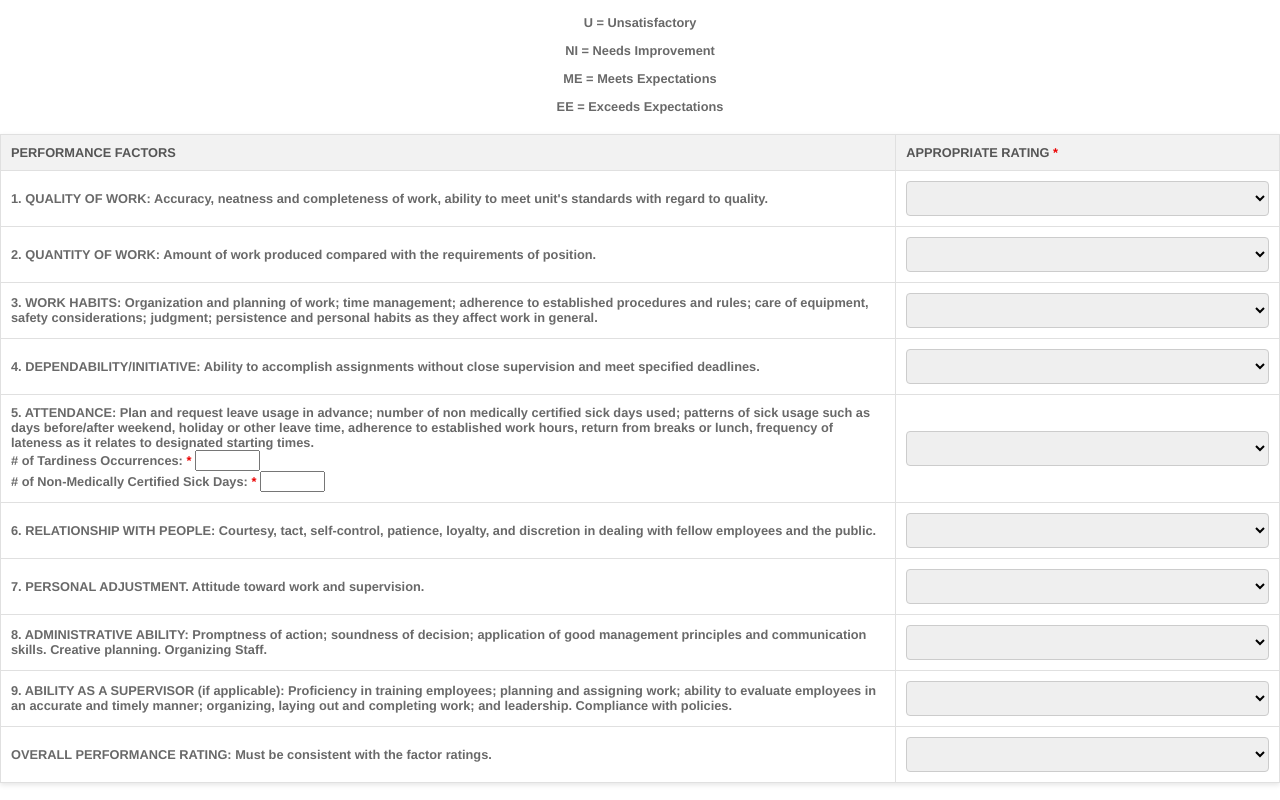
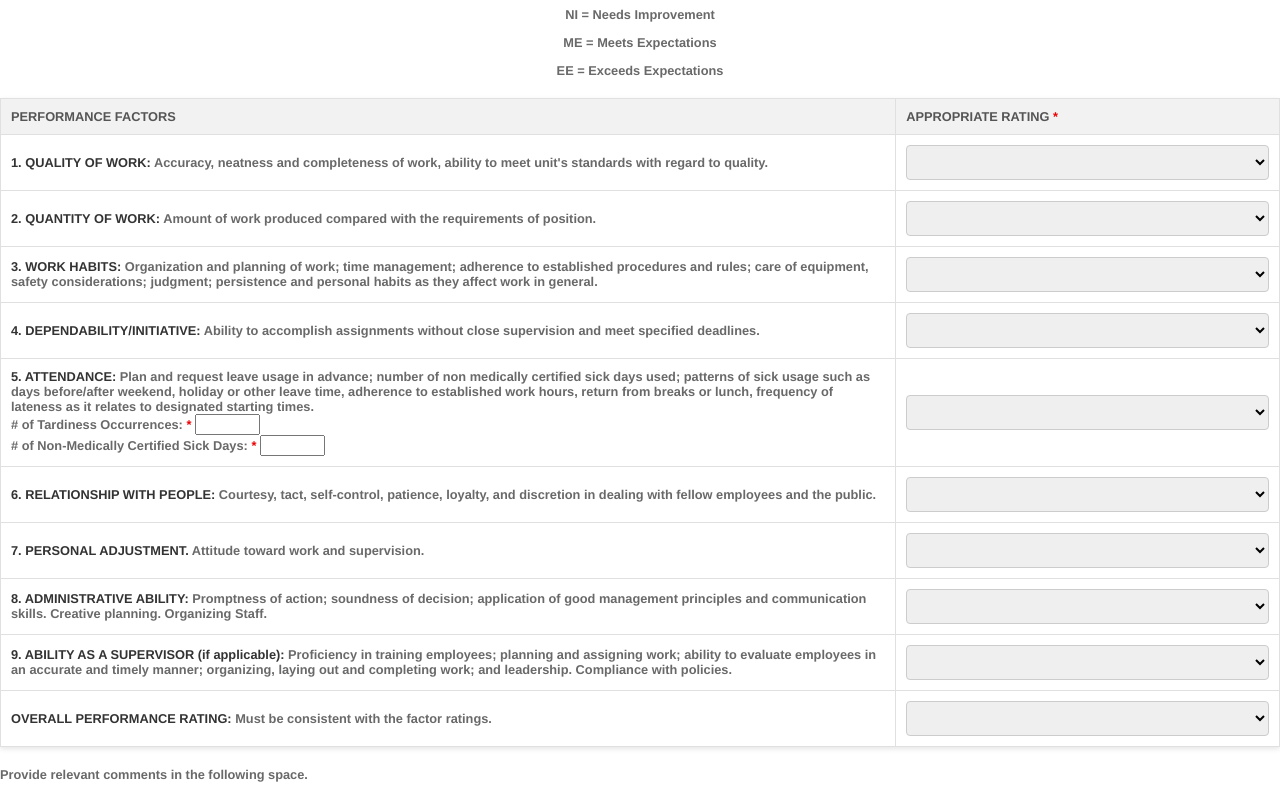
Before and after one commit to JSW5732/Employee-Performance-Rating, a plain HTML site: page EPR-Site.html in a window 1280 px wide. Shown: the part 460-1260 px from the top of the page. Drawn offline with Linux system fonts and the light colour scheme.

Commit message:
bolded fonts

```diff
--- a/EPR-Res/style.css
+++ b/EPR-Res/style.css
@@ -41,7 +41,7 @@
     margin-bottom: 20px; /* Add some space below this section */
 }
 .asterisk {
-  color: #EB0000;
+    color: #EB0000;
 }
 /* Style for the new performance ratings link */
 .performance-link {
@@ -63,6 +63,12 @@
 .performance-link a:hover {
     background-color: #cceeff; /* Lighter blue on hover */
     color: #003d80; /* Darker text on hover */
+}
+
+/* NEW: Rule to make the text bold before the colon */
+.performance-bold {
+    font-weight: bold;
+    color: #333; /* Darker color for emphasis */
 }
 
 table {
--- a/EPR-Site.html
+++ b/EPR-Site.html
@@ -5,7 +5,7 @@
 <body>
 
 <div class="header-container">
-  <img src="./EPR-Res/FJD-Seal.png" alt="First Judicial District of Pennsylvania Seal" class="logo">
+  <img src="./EPR-Res/FJD-Seal.jpg" alt="First Judicial District of Pennsylvania Seal" class="logo">
   <div class="header-text">
     <h1>First Judicial District of Pennsylvania</h1>
     <h2>EMPLOYEE PERFORMANCE RATING - SUPERVISORY & ADMINISTRATIVE</h2>
@@ -55,7 +55,7 @@
       <th>APPROPRIATE RATING <span class="asterisk">*</span></th>
     </tr>
     <tr>
-      <td>1. QUALITY OF WORK: Accuracy, neatness and completeness of work, ability to meet unit's standards with regard to quality.</td>
+      <td><span class="performance-bold">1. QUALITY OF WORK:</span> Accuracy, neatness and completeness of work, ability to meet unit's standards with regard to quality.</td>
       <td>
         <select id ="p1" name="rating_quality_of_work" aria-label="rating_quality_of_work" required>
           <option value="" selected disabled hidden></option>
@@ -67,7 +67,7 @@
       </td>
     </tr>
     <tr>
-      <td>2. QUANTITY OF WORK: Amount of work produced compared with the requirements of position.</td>
+      <td><span class="performance-bold">2. QUANTITY OF WORK:</span> Amount of work produced compared with the requirements of position.</td>
       <td>
         <select id ="p2" name="rating_quanity_of_work" aria-label="rating_quanity_of_work" required>
           <option value="" selected disabled hidden></option>
@@ -79,7 +79,7 @@
       </td>
     </tr>
     <tr>
-      <td>3. WORK HABITS: Organization and planning of work; time management; adherence to established procedures and rules; care of equipment, safety considerations; judgment; persistence and personal habits as they affect work in general.</td>
+      <td><span class="performance-bold">3. WORK HABITS:</span> Organization and planning of work; time management; adherence to established procedures and rules; care of equipment, safety considerations; judgment; persistence and personal habits as they affect work in general.</td>
       <td>
         <select id ="p3"name="rating_work_habits" aria-label="rating_work_habits" required>
           <option value="" selected disabled hidden></option>
@@ -91,7 +91,7 @@
       </td>
     </tr>
     <tr>
-      <td>4. DEPENDABILITY/INITIATIVE: Ability to accomplish assignments without close supervision and meet specified deadlines.</td>
+      <td><span class="performance-bold">4. DEPENDABILITY/INITIATIVE:</span> Ability to accomplish assignments without close supervision and meet specified deadlines.</td>
       <td>
         <select id ="p4" name="rating_dependability_initiative" aria-label="rating_dependability_initiative" required>
           <option value="" selected disabled hidden></option>
@@ -104,7 +104,7 @@
     </tr>
     <tr>
       <td>
-        5. ATTENDANCE: Plan and request leave usage in advance; number of non medically certified sick days used; patterns of sick usage such as days before/after weekend, holiday or other leave time, adherence to established work hours, return from breaks or lunch, frequency of lateness as it relates to designated starting times.<br>
+        <span class="performance-bold">5. ATTENDANCE:</span> Plan and request leave usage in advance; number of non medically certified sick days used; patterns of sick usage such as days before/after weekend, holiday or other leave time, adherence to established work hours, return from breaks or lunch, frequency of lateness as it relates to designated starting times.<br>
         # of Tardiness Occurrences: <span class="asterisk">*</span> <input type="text" size="5" maxlength="3" id= "tardy"name="tardiness_occurrences" aria-label="tardiness_occurrences" required><br>
         # of Non-Medically Certified Sick Days: <span class="asterisk">*</span> <input type="text" size="5" maxlength="3" id="sickDays" name="non_med_sick_days" aria-label="non_med_sick_days" required>
       </td>
@@ -119,7 +119,7 @@
       </td>
     </tr>
     <tr>
-      <td>6. RELATIONSHIP WITH PEOPLE: Courtesy, tact, self-control, patience, loyalty, and discretion in dealing with fellow employees and the public.</td>
+      <td><span class="performance-bold">6. RELATIONSHIP WITH PEOPLE:</span> Courtesy, tact, self-control, patience, loyalty, and discretion in dealing with fellow employees and the public.</td>
       <td>
         <select id ="p6" name="rating_relationship_with_people" aria-label="rating_relationship_with_people" required>
           <option value="" selected disabled hidden></option>
@@ -131,7 +131,7 @@
       </td>
     </tr>
     <tr>
-      <td>7. PERSONAL ADJUSTMENT. Attitude toward work and supervision.</td>
+      <td><span class="performance-bold">7. PERSONAL ADJUSTMENT.</span> Attitude toward work and supervision.</td>
       <td>
         <select id ="p7" name="rating_personal_adjustment" aria-label="rating_personal_adjustment" required>
           <option value="" selected disabled hidden></option>
@@ -143,7 +143,7 @@
       </td>
     </tr>
     <tr>
-      <td>8. ADMINISTRATIVE ABILITY: Promptness of action; soundness of decision; application of good management principles and communication skills. Creative planning. Organizing Staff.</td>
+      <td><span class="performance-bold">8. ADMINISTRATIVE ABILITY:</span> Promptness of action; soundness of decision; application of good management principles and communication skills. Creative planning. Organizing Staff.</td>
       <td>
         <select id ="p8"name="rating_administrative_ability" aria-label="rating_administrative_ability" required>
           <option value="" selected disabled hidden></option>
@@ -155,7 +155,7 @@
       </td>
     </tr>
     <tr>
-      <td>9. ABILITY AS A SUPERVISOR (if applicable): Proficiency in training employees; planning and assigning work; ability to evaluate employees in an accurate and timely manner; organizing, laying out and completing work; and leadership. Compliance with policies. </td>
+      <td><span class="performance-bold">9. ABILITY AS A SUPERVISOR (if applicable):</span> Proficiency in training employees; planning and assigning work; ability to evaluate employees in an accurate and timely manner; organizing, laying out and completing work; and leadership. Compliance with policies. </td>
       <td>
         <select id ="p9"name="rating_ability_as_supervisor" aria-label="rating_ability_as_supervisor" required>
           <option value="" selected disabled hidden></option>
@@ -167,7 +167,7 @@
       </td>
     </tr>
     <tr>
-      <td>OVERALL PERFORMANCE RATING: Must be consistent with the factor ratings.</td>
+      <td><span class="performance-bold">OVERALL PERFORMANCE RATING:</span> Must be consistent with the factor ratings.</td>
       <td>
         <select id ="overallP"name="overall_performance_rating" aria-label="overall_performance_rating" required>
           <option value="" selected disabled hidden></option>
@@ -236,7 +236,6 @@
     <div class="outside-employment-button">
       <button type="button" name = "outside_employment_button" aria-label="outside_employment_button" onclick="toggleEmploymentForm()">Click Here for Outside Employment Form</button>
     </div>
-    <!--                                                     Outside Employment Form                                                     -->
     <div id="outsideEmploymentForm" style = "display: none;">
       <div class="form-section">
         <table>
@@ -293,7 +292,6 @@
       </div>
     </div>
 
-    <!--                                                     Employee Work Plan Form                                                     -->
     <div class="work-plan-button">
         <button type="button" name = "work_plan_button" aria-label="work_plan_button" onclick="toggleWorkPlanForm()">Click Here for Employee Work Plan Form</button>
     </div>
@@ -301,7 +299,7 @@
         <div class="form-section">
             <table class="work-plan-table"> <tr>
                 <td>Employee Name: <span class="asterisk">*</span> <input type="text" maxlength="35" name="work_plan_employee_name" id = "name3" aria-label="work_plan_employee_name" required></td>
-                <td>Payroll No.  <span class="asterisk">*</span> <input type="text" id = "pNum" maxlength="10" name="work_plan_payroll_no" aria-label="work_plan_payroll_no" required></td>
+                <td>Payroll No.  <span class="asterisk">*</span> <input type="text" id = "pNum" maxlength="10" name="work_plan_payroll_no" aria-label="work_plan_payroll_no" required></td>
               </tr>
               <tr>
                 <td>Supervisor/Manager Name: <span class="asterisk">*</span> <input type="text" id = "SuperV" maxlength="65" name="work_plan_supervisor_name" aria-label="work_plan_supervisor_name" required></td>
```
